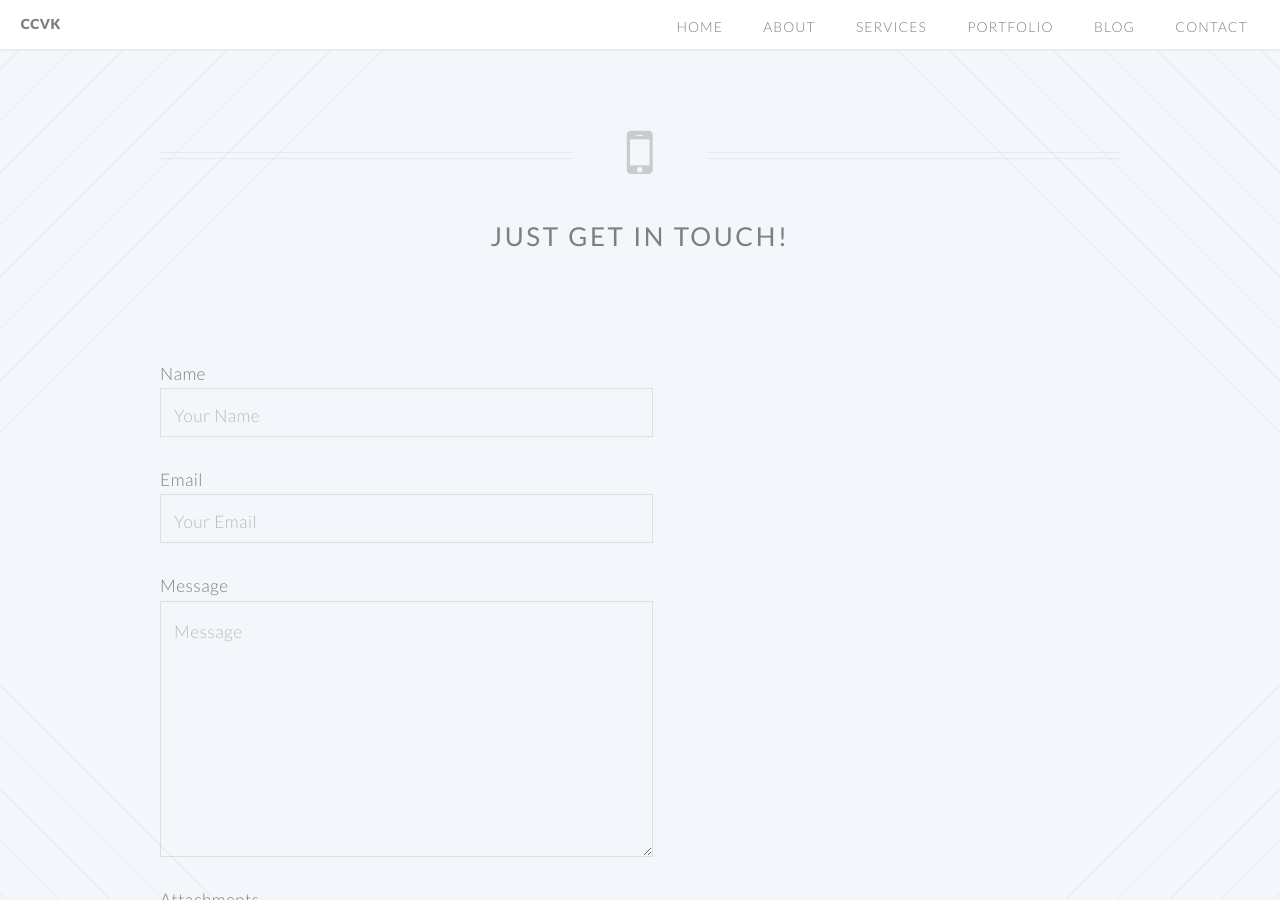
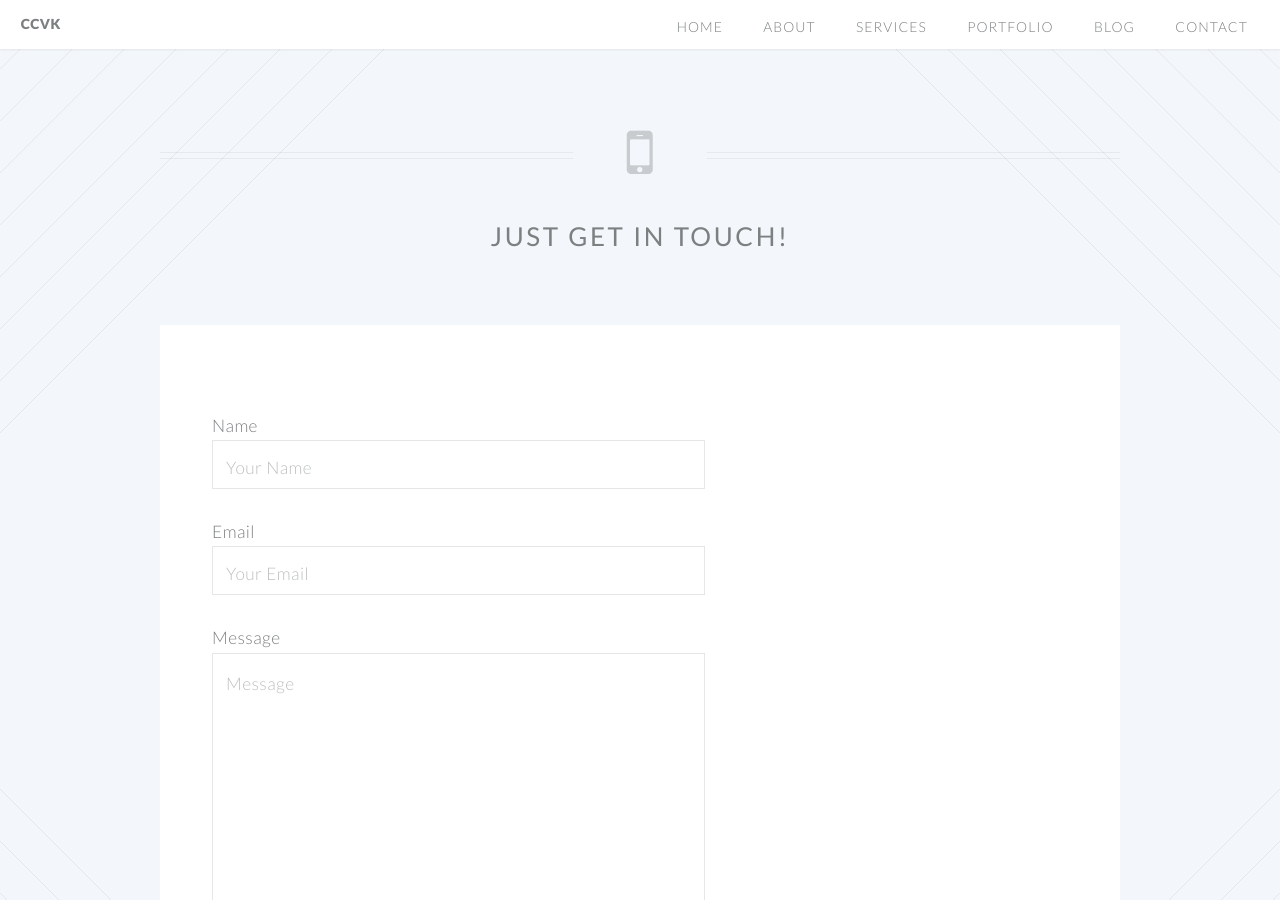
Before and after one commit to claucvk/claucvk.github.io, a Jekyll site: the page built from Twenty-Jekyll-Theme-master/contact/index.html, in a window 1280 px wide and 900 px high. Built offline with Jekyll 4.4.1, drawn with Linux system fonts in a browser that asks for light colours.

Commit message:
unifiqué el estilo en contacto

```diff
--- a/Twenty-Jekyll-Theme-master/contact/index.html
+++ b/Twenty-Jekyll-Theme-master/contact/index.html
@@ -9,6 +9,7 @@ permalink: /contact/
         <span class="icon fa-mobile"></span>
         <h2><strong>Just get in touch!</strong></h2>
     </header>
+	<section class="wrapper style4 container">
 <div id="contactwrap"></div>
 
 <div class="container mtb">
@@ -39,5 +40,6 @@ permalink: /contact/
         </div><! --/col-lg-8 -->
 
 </div><! --/container -->
+</section>
 
 </article>
```
